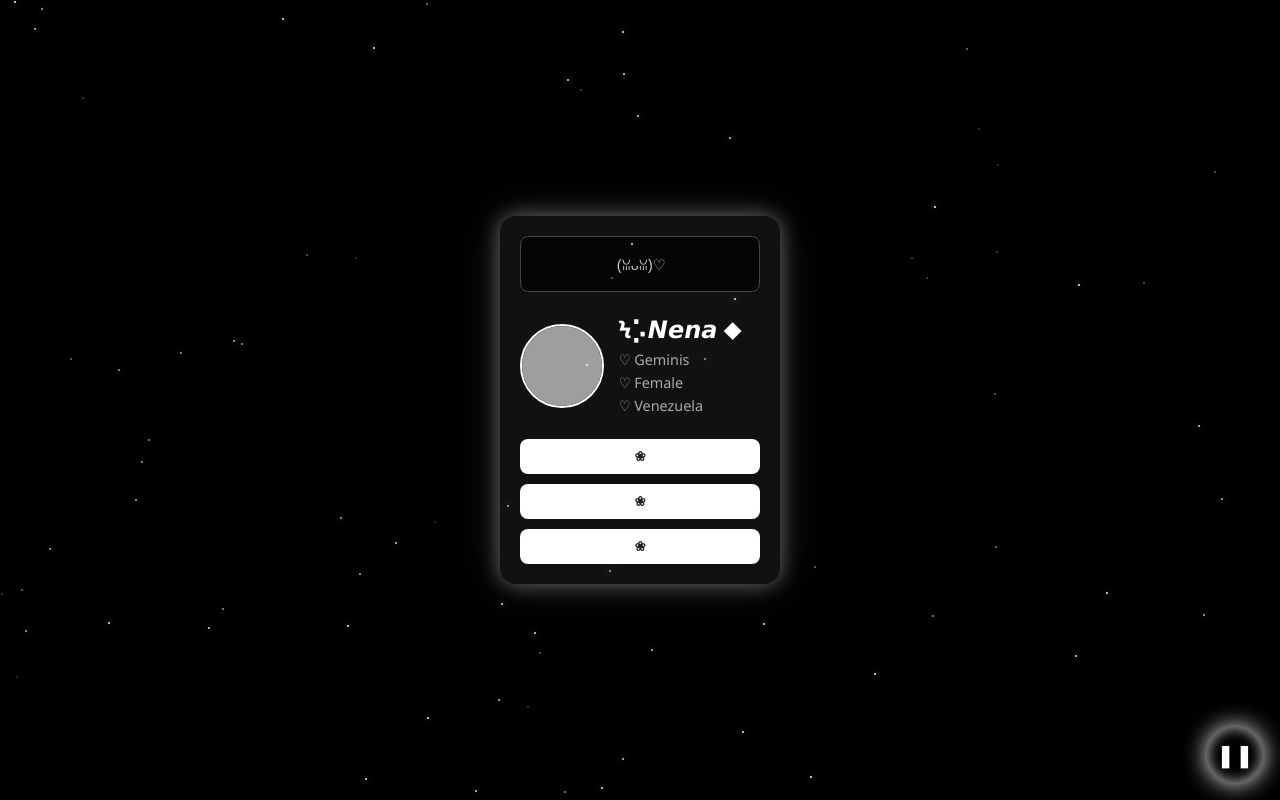
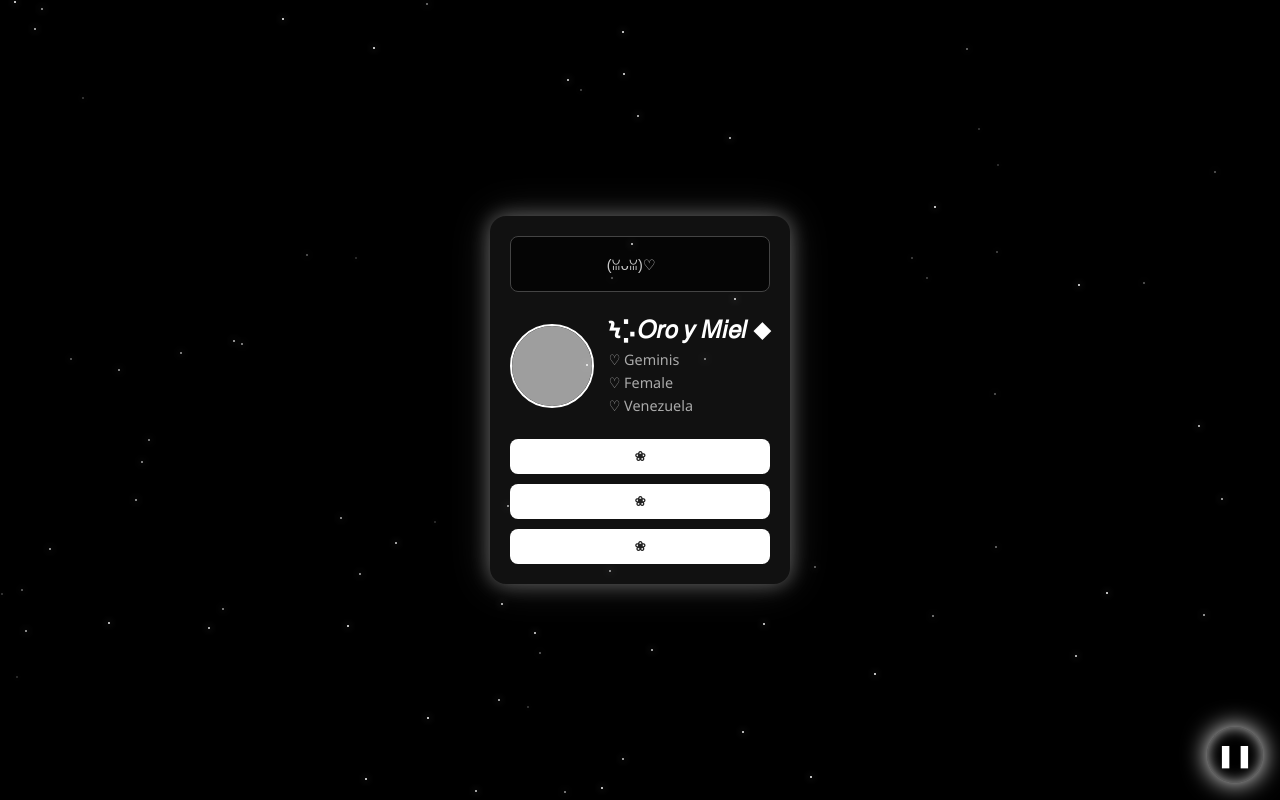
Before and after one commit to hyunoficial/cat, a plain HTML site: page index.html in a window 1280 px wide. Drawn offline with Linux system fonts and the light colour scheme; grey boxes are pictures that could not be loaded; some icons are missing.

Commit message:
Update index.html

```diff
--- a/index.html
+++ b/index.html
@@ -3,7 +3,7 @@
 <head>
   <meta charset="UTF-8" />
   <meta name="viewport" content="width=device-width, initial-scale=1.0" />
-  <title>Nena Space</title>
+  <title>CAT Space</title>
   <link rel="stylesheet" href="style.css" />
 </head>
 <body>
@@ -20,7 +20,7 @@
       <div class="profile-info">
         <img src="https://i.imgur.com/XJjmyeE.jpeg" alt="Profile Picture" class="avatar" />
         <div class="info-text">
-          <h2>Ϟ⡡𝙉𝙚𝙣𝙖 ⬥</h2>
+          <h2>Ϟ⡡𝑂𝑟𝑜 𝑦 𝑀𝑖𝑒𝑙 ⬥</h2>
           <ul>
             <li>♡ Geminis</li>
             <li>♡ Female</li>
```
